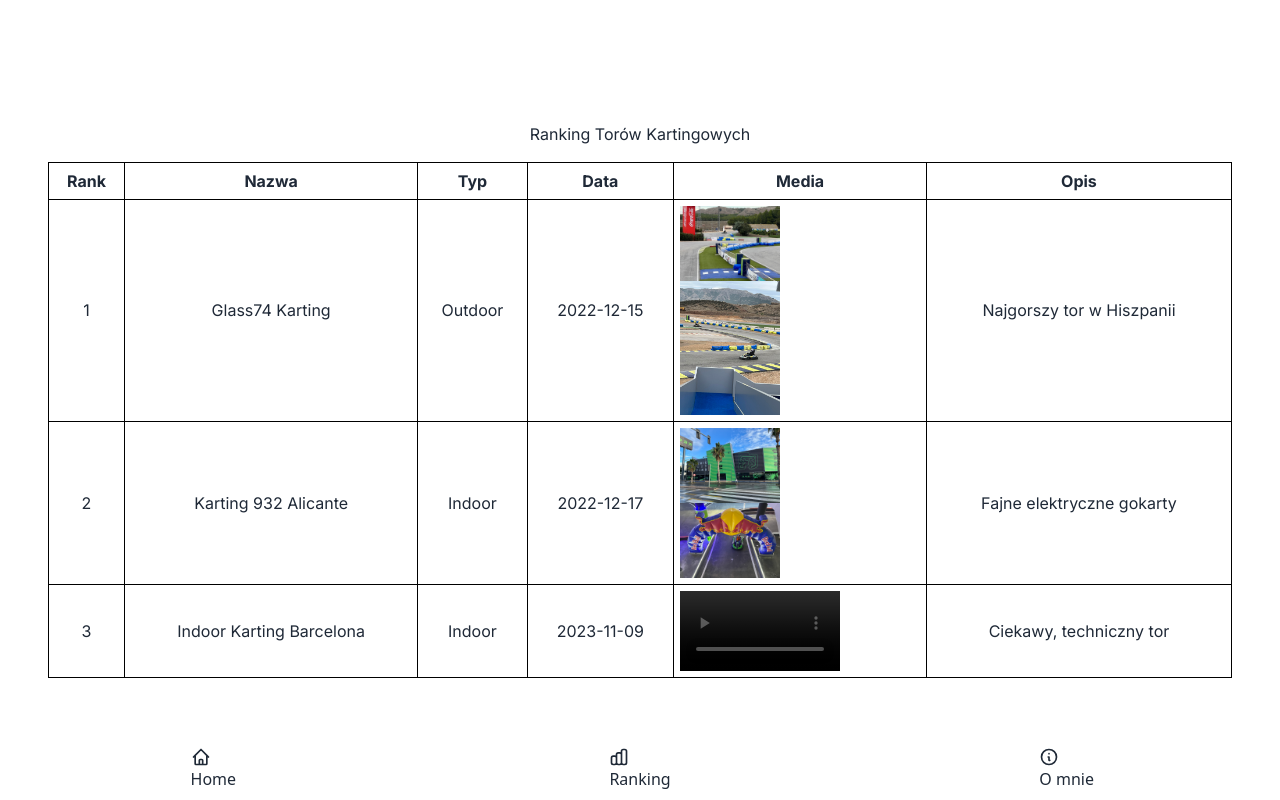
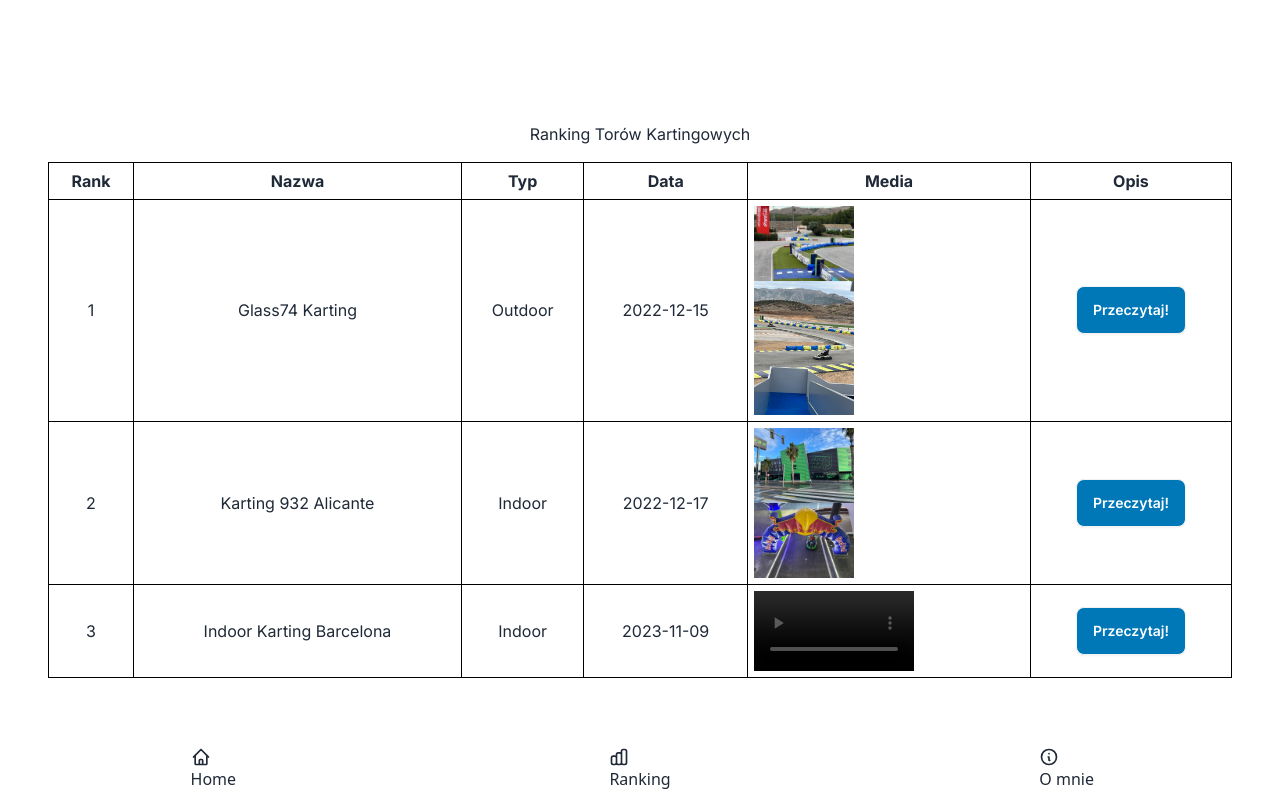
Before and after one commit to drPKwiecien/zadanie3, a Next.js app: page /ranking in a window 1280 px wide. Built offline with nearby package versions, Linux system fonts and the light colour scheme; grey boxes are pictures that could not be loaded.

Commit message:
dodanie przekierowań na podstrony z rankingu

```diff
--- /dev/null
+++ b/src/components/TableButton.js
@@ -0,0 +1,10 @@
+import Link from 'next/link';
+
+
+export default function TableButton({href}) {
+    return (
+        <Link href={href} passHref>
+            <button className="btn bg-oceanBlue text-white">Przeczytaj!</button>
+        </Link>
+    );
+}
--- a/src/components/TrackTable.js
+++ b/src/components/TrackTable.js
@@ -1,10 +1,12 @@
 import React from 'react';
+import TableButton from '../components/TableButton';
+
 
 const TrackTable = () => {
     const tracks = [
-        { rank: 1, name: 'Glass74 Karting', type: 'Outdoor', date: '2022-12-15', content: {images: ['/pictures/gass1.jpg', '/pictures/gass2.jpg']}, opis: 'Najgorszy tor w Hiszpanii' },
-        { rank: 2, name: 'Karting 932 Alicante', type: 'Indoor', date: '2022-12-17', content: {images: ['/pictures/alicante1.jpg', '/pictures/alicante2.jpg']} , opis: 'Fajne elektryczne gokarty'},
-        { rank: 3, name: 'Indoor Karting Barcelona', type: 'Indoor', date: '2023-11-09', content: {videos: ['/movies/barcelona1.mp4']} , opis: 'Ciekawy, techniczny tor'},
+        { rank: 1, name: 'Glass74 Karting', type: 'Outdoor', date: '2022-12-15', content: {images: ['/pictures/gass1.jpg', '/pictures/gass2.jpg']}, opis: <TableButton href='/Glass74'></TableButton> },
+        { rank: 2, name: 'Karting 932 Alicante', type: 'Indoor', date: '2022-12-17', content: {images: ['/pictures/alicante1.jpg', '/pictures/alicante2.jpg']} , opis: <TableButton href='/Karting932'></TableButton>},
+        { rank: 3, name: 'Indoor Karting Barcelona', type: 'Indoor', date: '2023-11-09', content: {videos: ['/movies/barcelona1.mp4']} , opis: <TableButton href='/IKBarcelona'></TableButton>},
     ];
     return (
         <table>
--- a/tailwind.config.js
+++ b/tailwind.config.js
@@ -12,6 +12,9 @@ module.exports = {
         'gradient-conic':
           'conic-gradient(from 180deg at 50% 50%, var(--tw-gradient-stops))',
       },
+      colors: {
+        oceanBlue: '#0077B6', // Replace with your desired shade of ocean blue
+      },
     },
   },
   plugins: [require("daisyui")],
```
